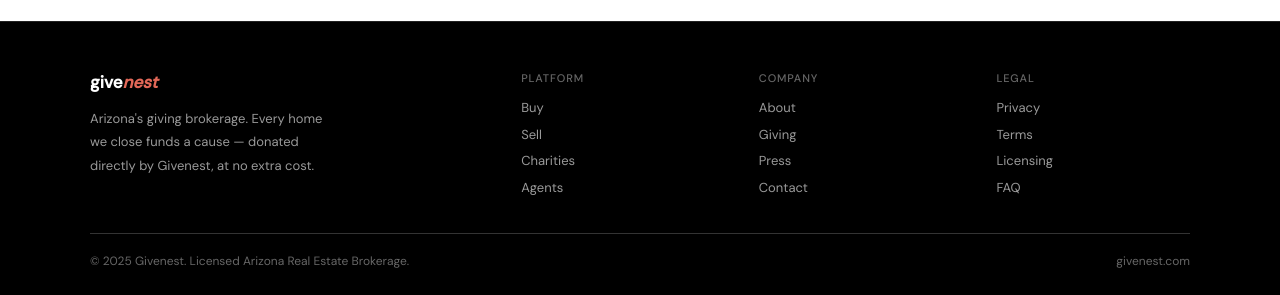
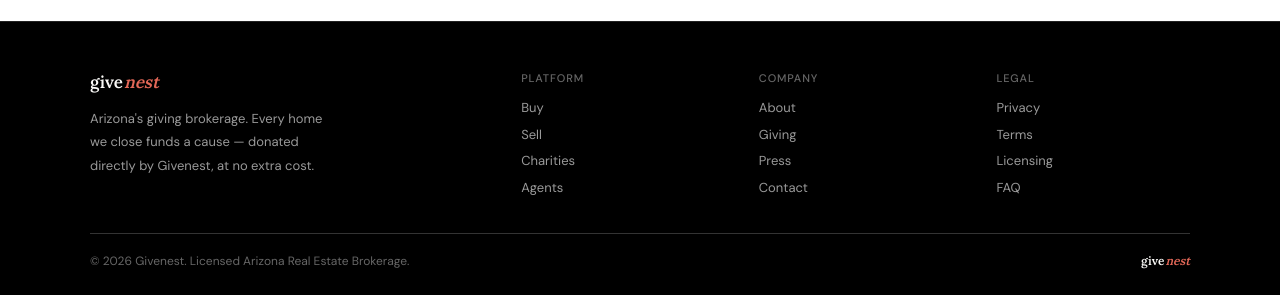
Before and after one commit to dtess85/givenest, a Next.js app: page / in a window 1280 px wide. Shown: the part 2454-2749 px from the top of the page. Built offline with nearby package versions, Linux system fonts and the light colour scheme.

Commit message:
Fix footer: use Wordmark component, update year to 2026

```diff
--- a/components/Footer.tsx
+++ b/components/Footer.tsx
@@ -1,4 +1,5 @@
 import Link from "next/link";
+import Wordmark from "./Wordmark";
 
 export default function Footer() {
   return (
@@ -21,19 +22,7 @@ export default function Footer() {
         >
           <div>
             <div style={{ marginBottom: 12 }}>
-              <span style={{ fontSize: 17, fontWeight: 600, color: "#ffffff" }}>
-                give
-              </span>
-              <span
-                style={{
-                  fontSize: 17,
-                  fontWeight: 600,
-                  color: "#E36858",
-                  fontStyle: "italic",
-                }}
-              >
-                nest
-              </span>
+              <Wordmark size={17} dark />
             </div>
             <p style={{ color: "#999999", fontSize: 13, lineHeight: 1.8, maxWidth: 250 }}>
               Arizona&apos;s giving brokerage. Every home we close funds a cause
@@ -82,11 +71,9 @@ export default function Footer() {
 
         <div style={{ display: "flex", justifyContent: "space-between" }}>
           <span style={{ fontSize: 12, color: "#666666" }}>
-            &copy; 2025 Givenest. Licensed Arizona Real Estate Brokerage.
+            &copy; 2026 Givenest. Licensed Arizona Real Estate Brokerage.
           </span>
-          <span style={{ fontSize: 12, color: "#666666" }}>
-            givenest.com
-          </span>
+          <Wordmark size={12} dark />
         </div>
       </div>
     </div>
```
